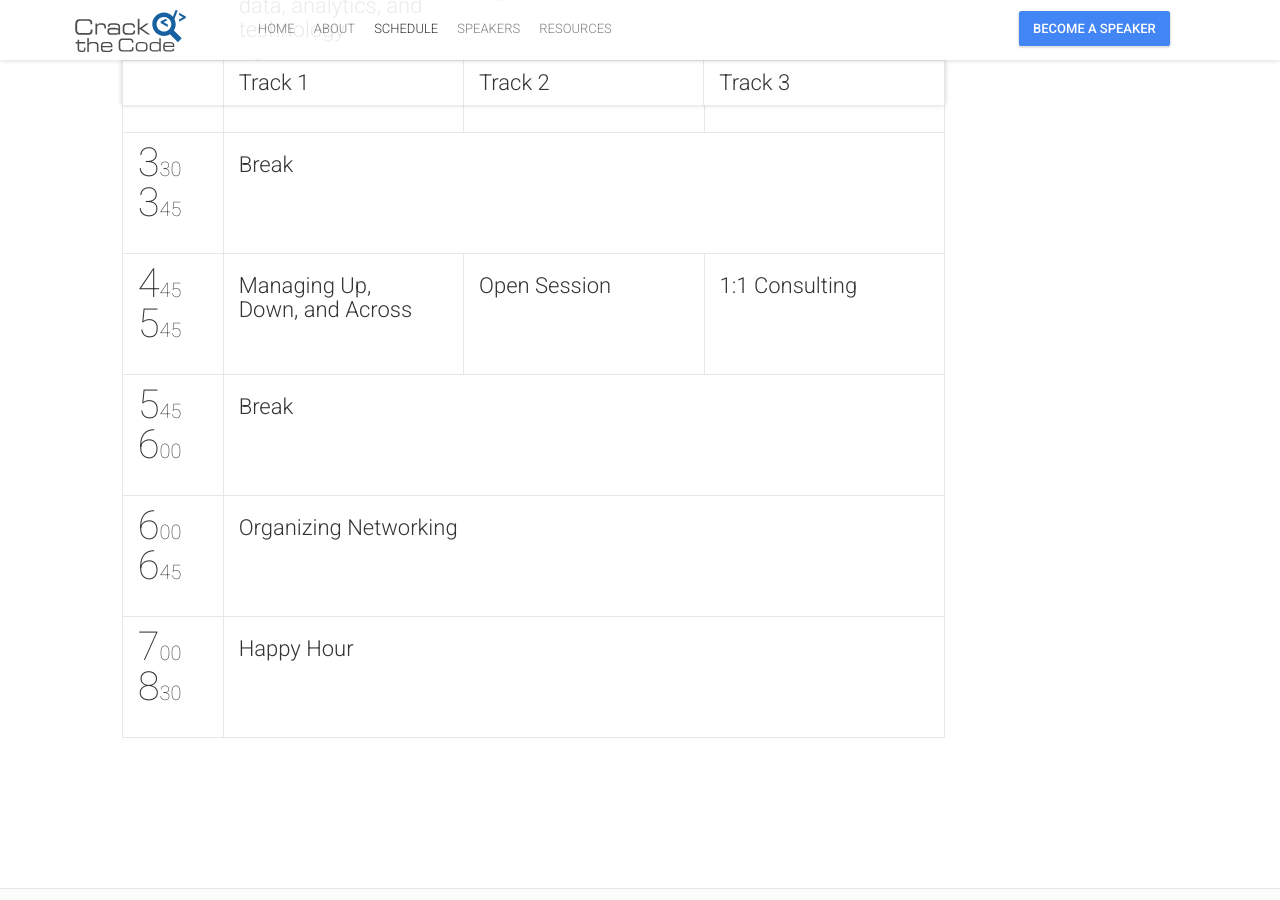
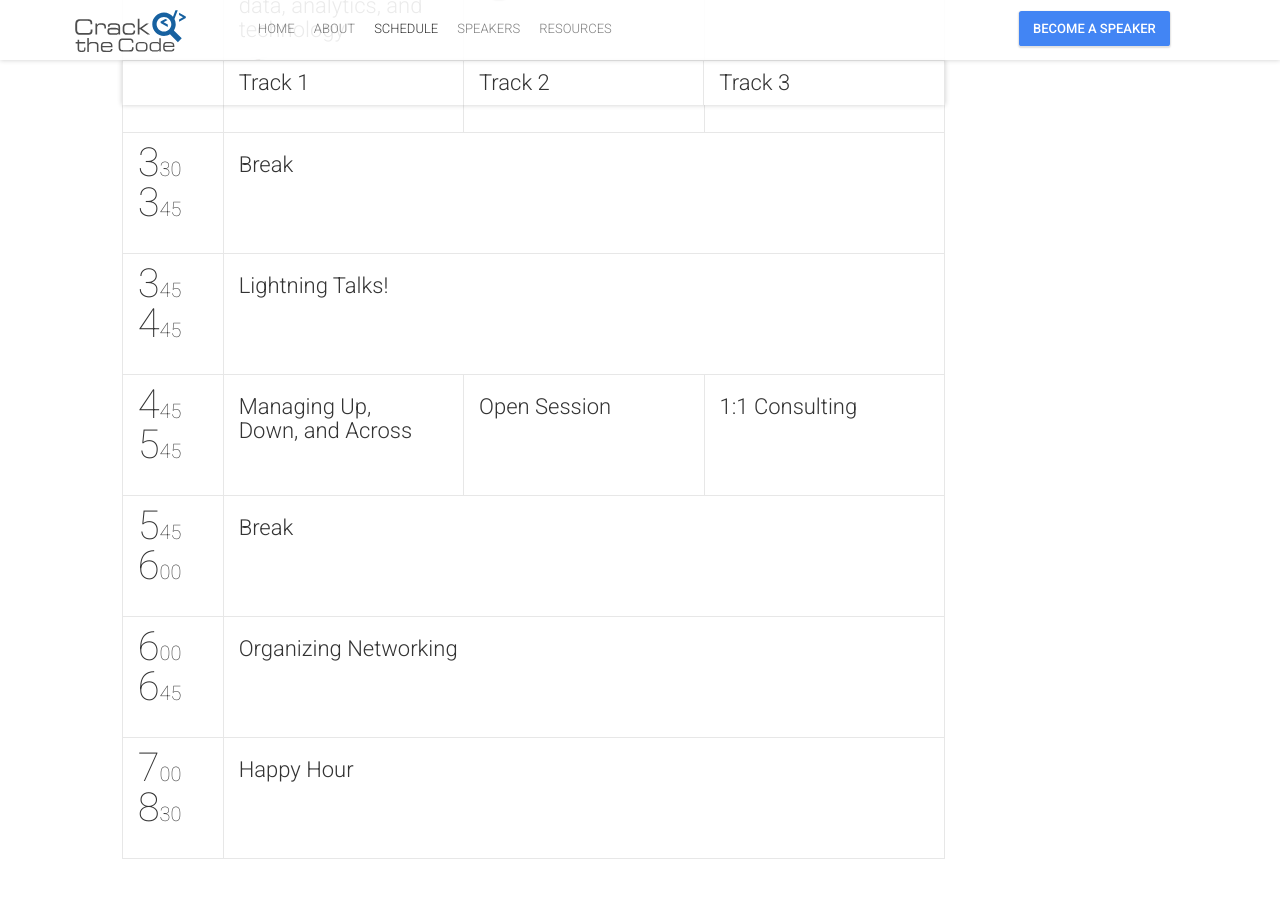
Before and after one commit to anniejw6/crackthecode_site, a Jekyll site: the page built from schedule.html, in a window 1280 px wide and 900 px high, scrolled down 798 px. Built offline with Jekyll 4.4.1, drawn with Linux system fonts in a browser that asks for light colours; nearby versions of some CDN libraries; comment, search, counter and statistics services are not loaded.

Commit message:
add lighting talks

```diff
--- a/_data/schedule.yml
+++ b/_data/schedule.yml
@@ -22,6 +22,11 @@
         sessionIds: [999]
     }
     - {
+        startTime: "3:45",
+        endTime: "4:45",
+        sessionIds: [009]
+    }
+    - {
         startTime: "4:45",
         endTime: "5:45",
         sessionIds: [005, 007, 008]
--- a/_data/sessions.yml
+++ b/_data/sessions.yml
@@ -49,3 +49,9 @@
   description: "Sign up for 1:1 slots with experts on topics like resumes, interviewing, and negotiation"
   subtype: workshop
   speakers:
+-
+  id: 009
+  title: "Lightning Talks!"
+  description: "Hear 5-7 minute talks about what people have been working on, cool scripts written, and problems solved!"
+  subtype: workshop
+  speakers:
```
